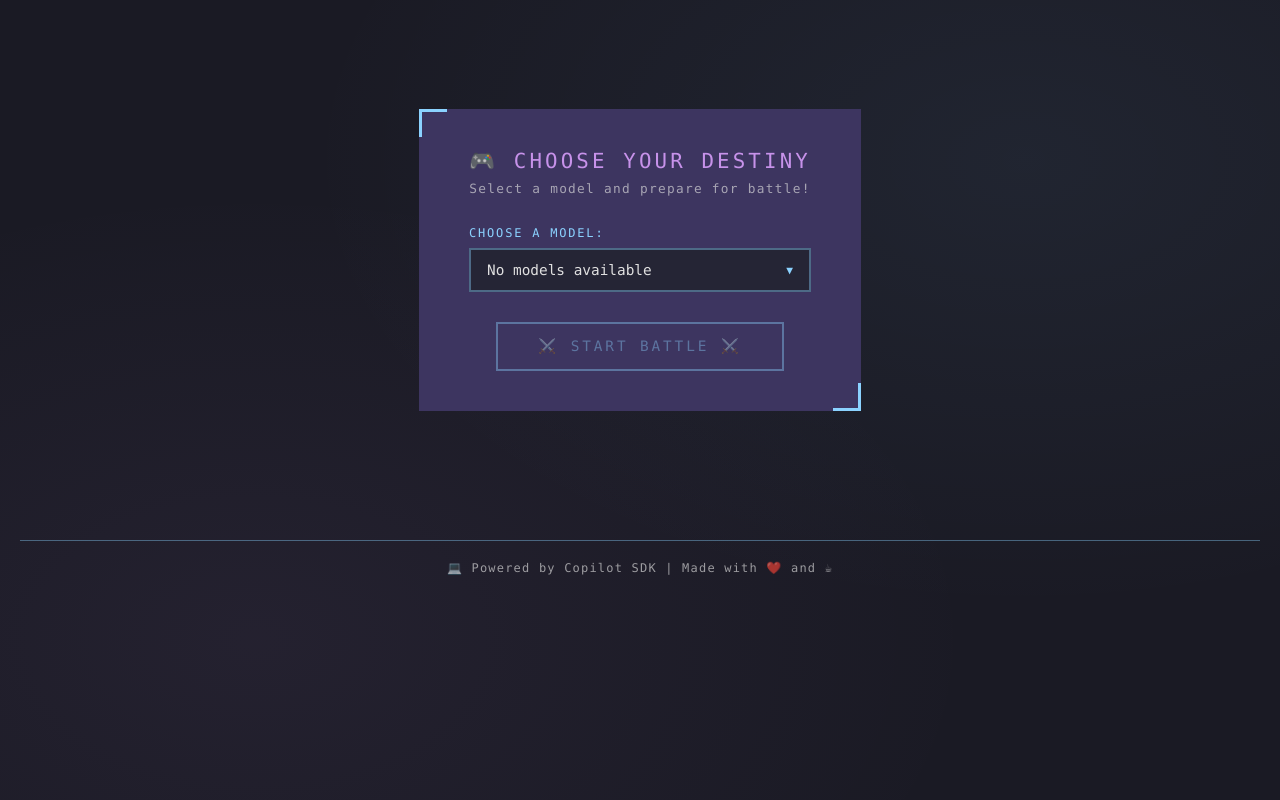
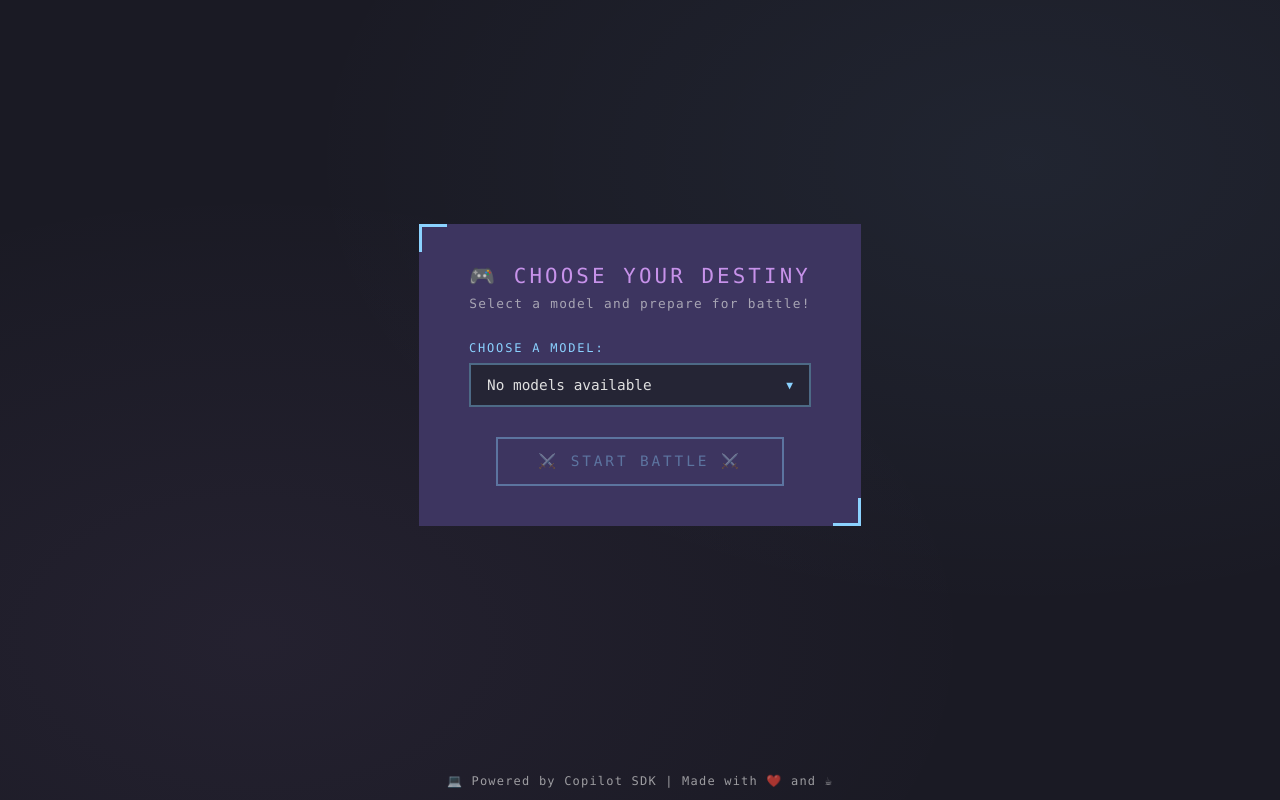
Before and after one commit to ghsioux/copilot-chess, a website: page public/index.html in a window 1280 px wide. Drawn offline with Linux system fonts and the light colour scheme; no server answers.

Commit message:
feat: enhance AI instructions for strategic play
Updated the AI's instructions to emphasize winning strategies,
including critical tactical considerations and guidelines for
making optimal moves. Adjusted CSS for layout improvements
and footer positioning.

```diff
--- a/public/style.css
+++ b/public/style.css
@@ -27,11 +27,17 @@ body {
   min-height: 100vh;
   color: var(--text-primary);
   padding: 20px;
+  padding-bottom: 50px;
+  position: relative;
 }
 
 .container {
   max-width: 1400px;
   margin: 0 auto;
+  min-height: calc(100vh - 90px);
+  display: flex;
+  flex-direction: column;
+  justify-content: center;
 }
 
 @keyframes pulse {
@@ -773,10 +779,12 @@ body {
 
 /* Footer */
 footer {
+  position: absolute;
+  bottom: 0;
+  left: 0;
+  right: 0;
   text-align: center;
-  margin-top: 40px;
-  padding-top: 20px;
-  border-top: 1px solid var(--border-color);
+  padding: 12px 20px;
   font-size: 0.75rem;
   color: var(--text-muted);
   letter-spacing: 0.1em;
```
Also changed, not shown: server.js (+12 -1 lines).
